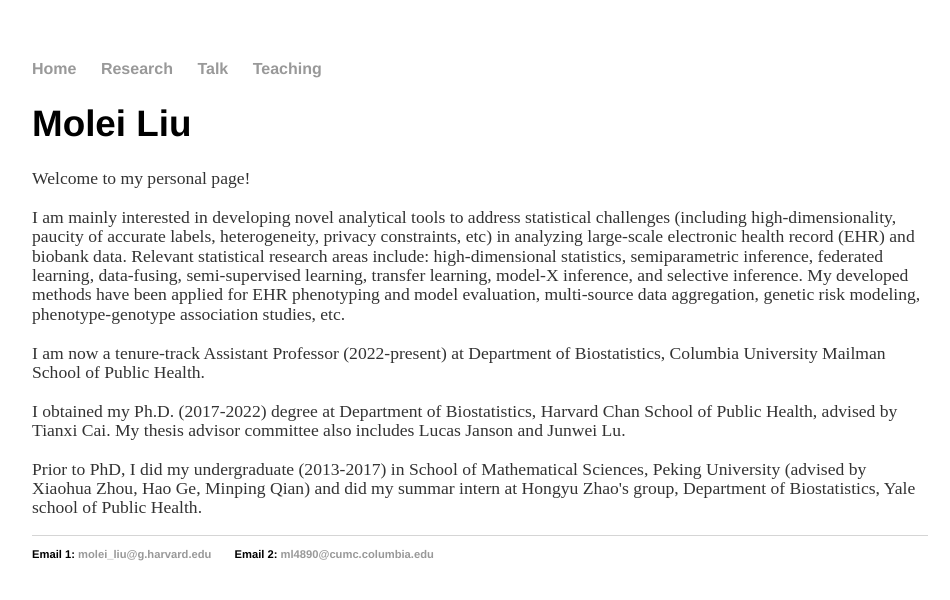
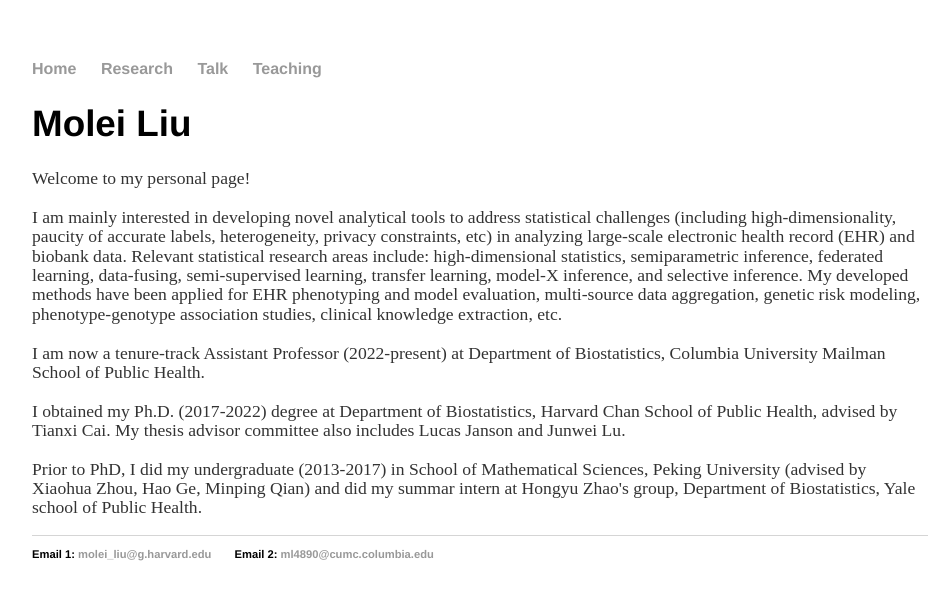
Before and after one commit to moleibobliu/moleibobliu.github.io, a Jekyll site: the page built from index.html, in a window 1280 px wide. Shown: the top 600 px of the page, without its empty margins (160-1110 px from the left). Built offline with Jekyll 4.4.1, drawn with Linux system fonts in a browser that asks for light colours.

Commit message:
Update index.html

```diff
--- a/index.html
+++ b/index.html
@@ -12,7 +12,7 @@ title: Molei Liu
 		Relevant statistical research areas include: high-dimensional statistics, semiparametric inference, federated learning, data-fusing,
 		semi-supervised learning, transfer learning, model-X inference, and selective inference.
 		My developed methods have been applied for EHR phenotyping and model evaluation, multi-source data aggregation, genetic risk modeling,
-		phenotype-genotype association studies, etc.
+		phenotype-genotype association studies, clinical knowledge extraction, etc.
 		<br />
 		<br /> I am now a tenure-track Assistant Professor (2022-present) at Department of Biostatistics, Columbia University Mailman School of Public Health.
 		<br />
```
